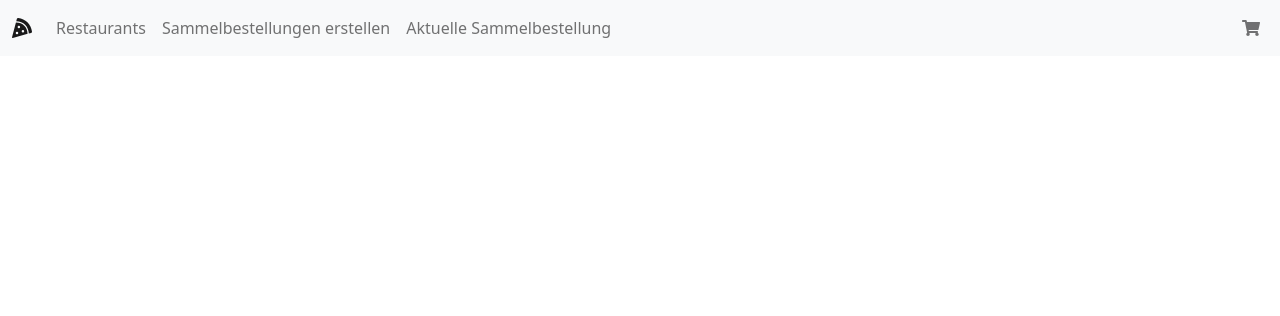
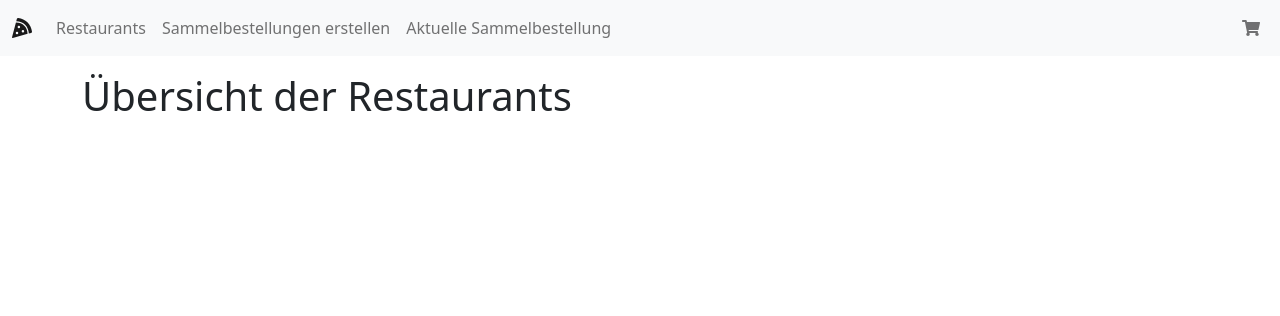
Before and after one commit to Faedrak/Essens-bersichtswebseite, a Symfony app: template templates/home/index.html.twig in a window 1280 px wide. Shown: the top 316 px of the page. Run offline with Twig, Linux system fonts and the light colour scheme; the template is opened without the code that fills it, so the values that code supplies are empty; some libraries are stand-ins or nearby versions.

Commit message:
add new headline

```diff
--- a/templates/home/index.html.twig
+++ b/templates/home/index.html.twig
@@ -6,6 +6,7 @@
 
 <div class="container" style="margin-top: 1em;">
     <div class="row">
+        <h1>Übersicht der Restaurants</h1>
     {% for restaurant in restaurants %}
         <div class="col-sm-6">
             <div class="card mt-3">
```
